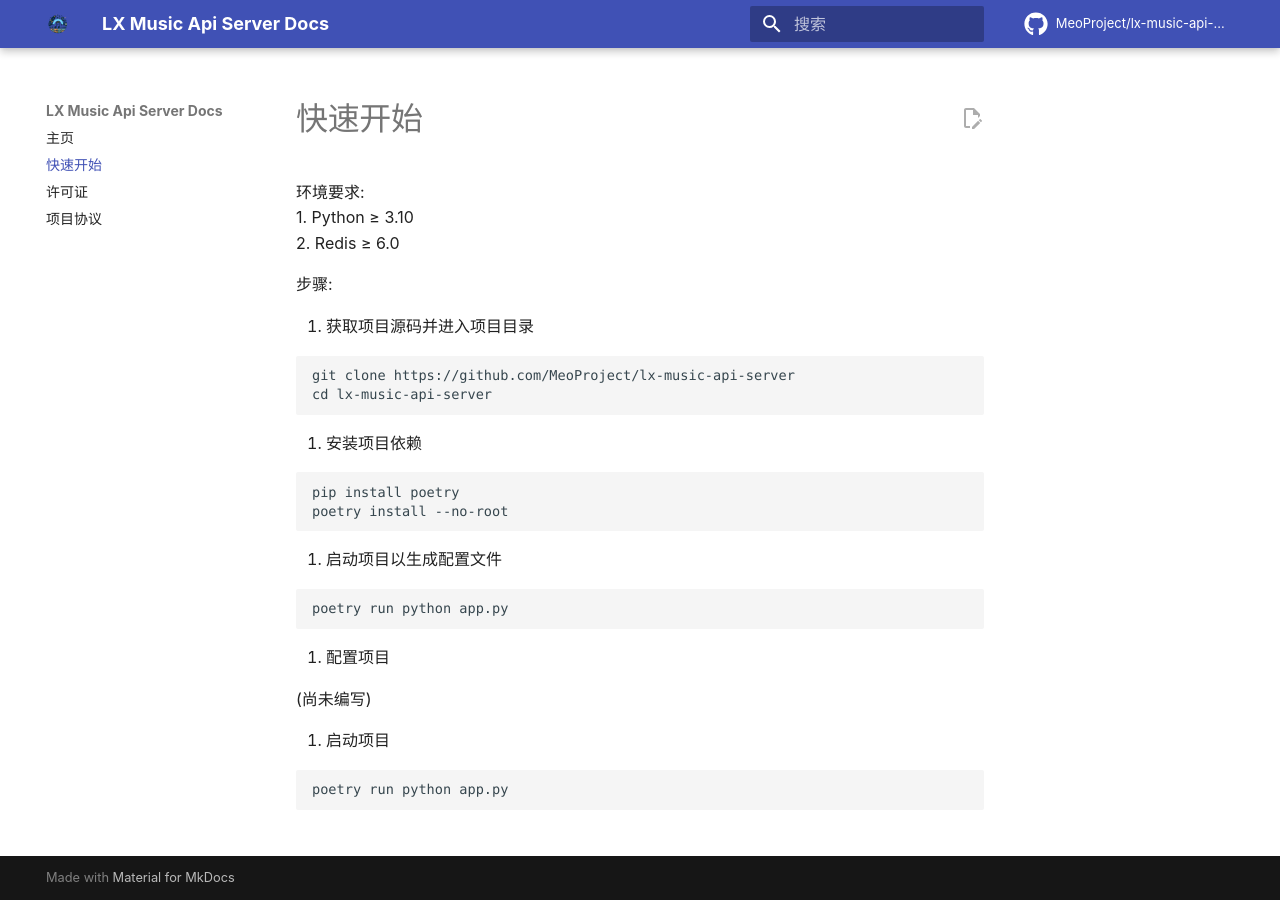
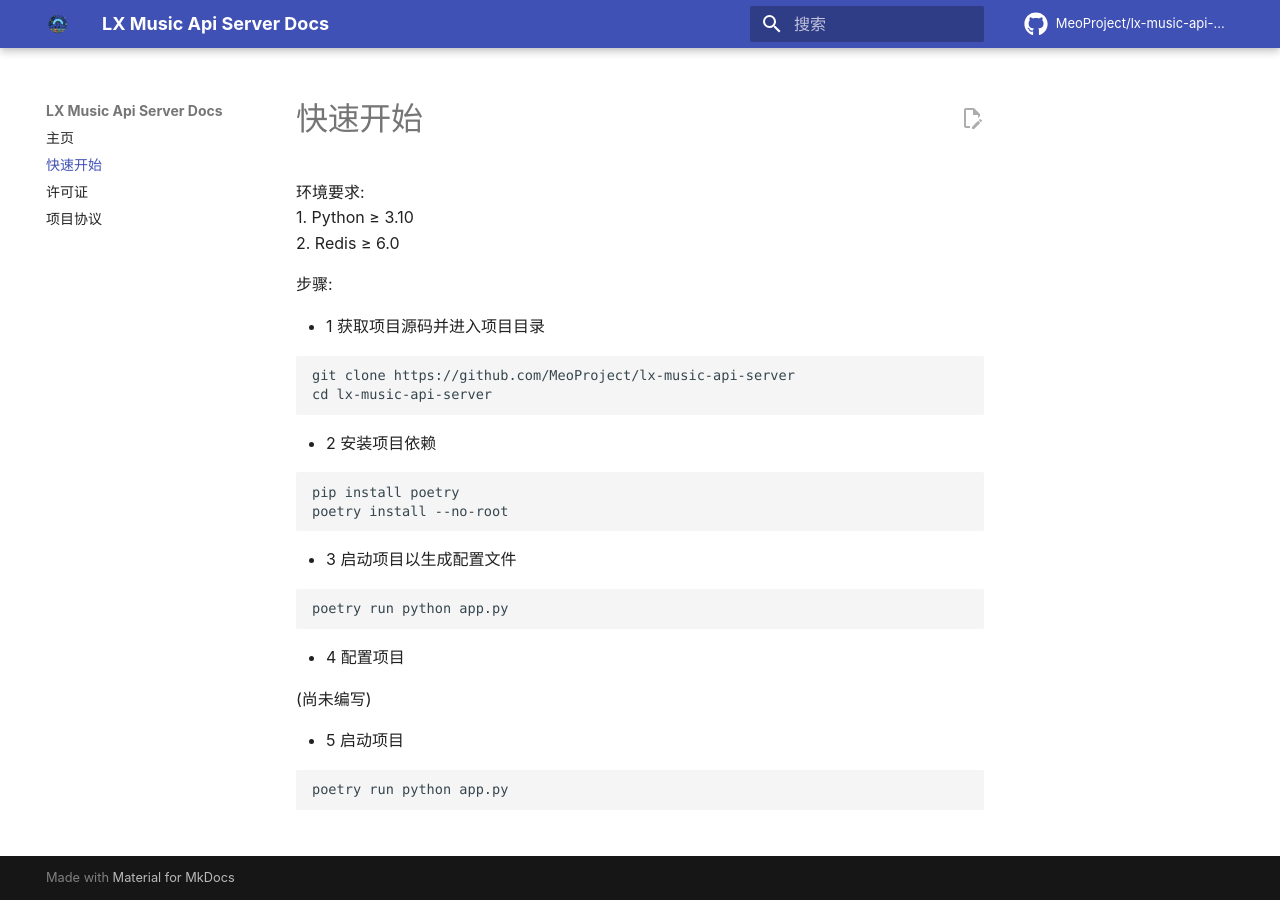
Before and after one commit to MeoProject/meoproject.github.io, an MkDocs documentation site: the page built from docs/getting-started.md, in a window 1280 px wide. Built offline with MkDocs 1.6.1 and Material for MkDocs 9.7.7, drawn with Linux system fonts in a browser that asks for light colours; comment, search, counter and statistics services are not loaded; a style sheet for code colours, icons or effects is not loaded.

Commit message:
Update getting-started.md

````diff
--- a/docs/getting-started.md
+++ b/docs/getting-started.md
@@ -6,31 +6,31 @@
 
 步骤:
 
-1. 获取项目源码并进入项目目录
+- 1 获取项目源码并进入项目目录
 
 ```bash
 git clone https://github.com/MeoProject/lx-music-api-server
 cd lx-music-api-server
 ```
 
-2. 安装项目依赖
+- 2 安装项目依赖
 
 ```bash
 pip install poetry
 poetry install --no-root
 ```
 
-3. 启动项目以生成配置文件
+- 3 启动项目以生成配置文件
 
 ```bash
 poetry run python app.py
 ```
 
-4. 配置项目
+- 4 配置项目
 
 (尚未编写)
 
-5. 启动项目
+- 5 启动项目
 
 ```bash
 poetry run python app.py
````
